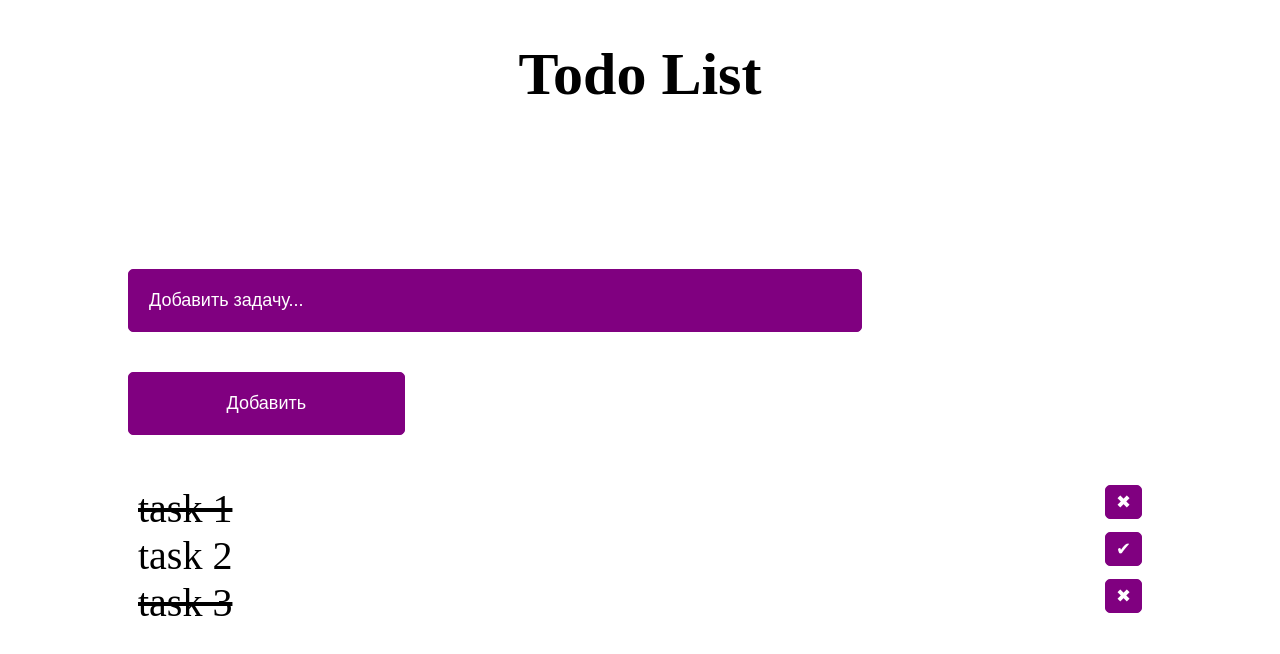
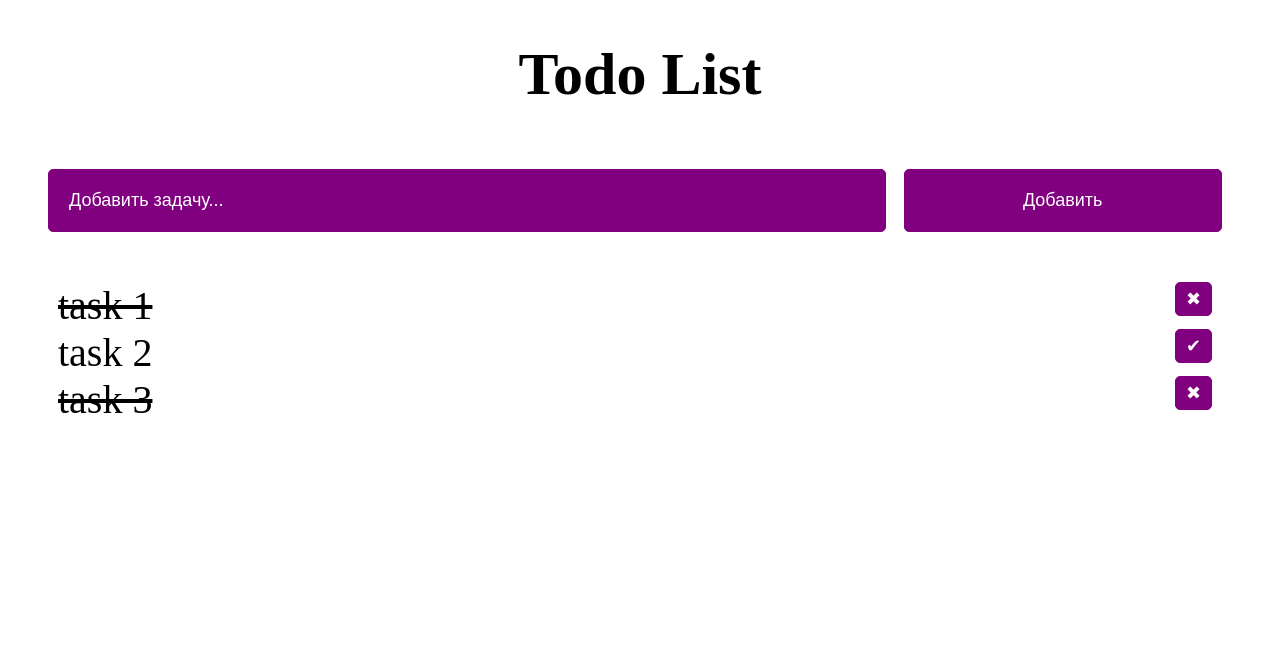
Before and after one commit to yurkelove/TodoList, a React (Create React App) app: page / in a window 1280 px wide. Shown: the top 654 px of the page. Built offline with nearby package versions, Linux system fonts and the light colour scheme.

Commit message:
fix unicode

```diff
--- a/src/components/TaskItem.js
+++ b/src/components/TaskItem.js
@@ -12,11 +12,13 @@ class TaskItem extends PureComponent{
     }
 
     render(){
+        const unDone = String.fromCharCode(10006);
+        const unFalse = String.fromCharCode(10004);
         return(
         <li className={`todo__item`}>
         <span className={this.props.item.isDone ? 'item__done' : ''}>{this.props.item.text}</span>
         <button className={`button__item`} >
-            {this.props.item.isDone ? String.fromCharCode(10006) : String.fromCharCode(10004)}
+            {this.props.item.isDone ? unDone : unFalse }
         </button>
         </li>
         )
--- a/src/components/css/style.css
+++ b/src/components/css/style.css
@@ -11,12 +11,11 @@
     color:black;
 }
 .TodoList__Area{
-    padding: 50px;
+
     font-size:40px;
 }
 .TodoList__BOX{
     background-color: white;
-    padding: 30px;
     margin: 20px;
     text-align: left;
 }
@@ -89,6 +88,7 @@
     font-size:40px;
 }
 .button__item{
+    margin-right: 10px;
     float: right;
     background: purple;
     text-decoration: none;
@@ -99,3 +99,8 @@
     font-size: 18px;
     cursor:pointer;
 }
+.button__item:hover{
+    background-color: #430043;
+    transition: all .25s;
+    cursor:pointer;
+}
```
